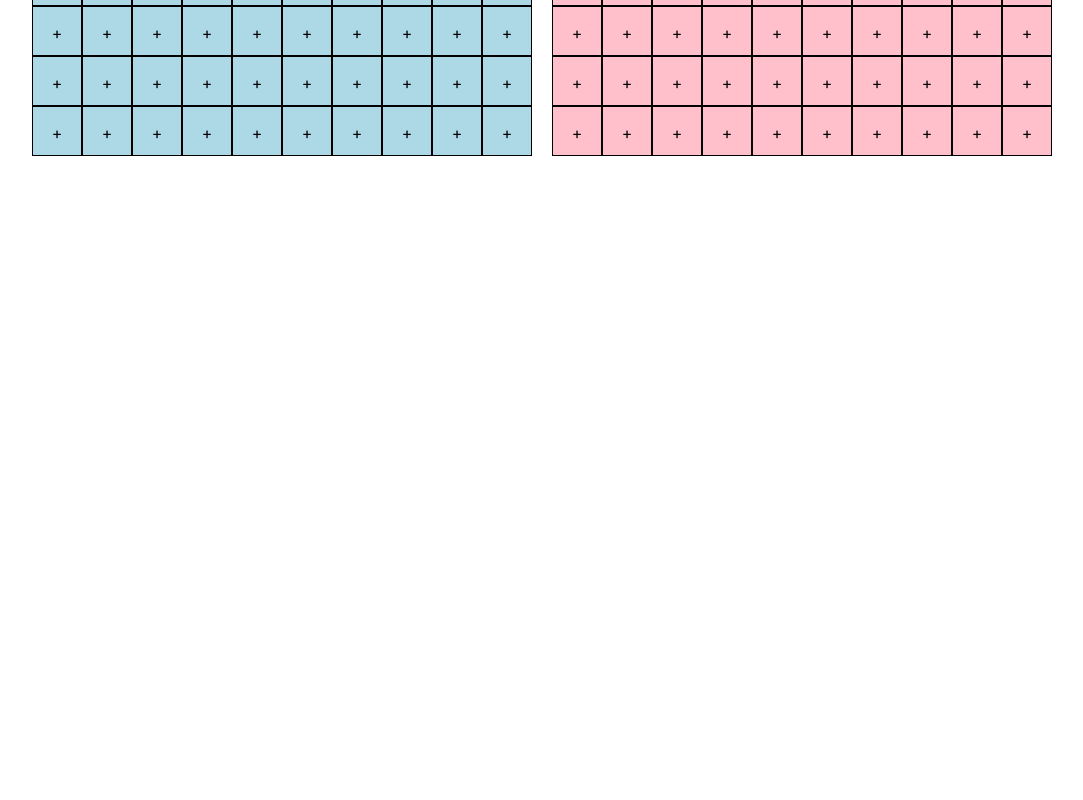
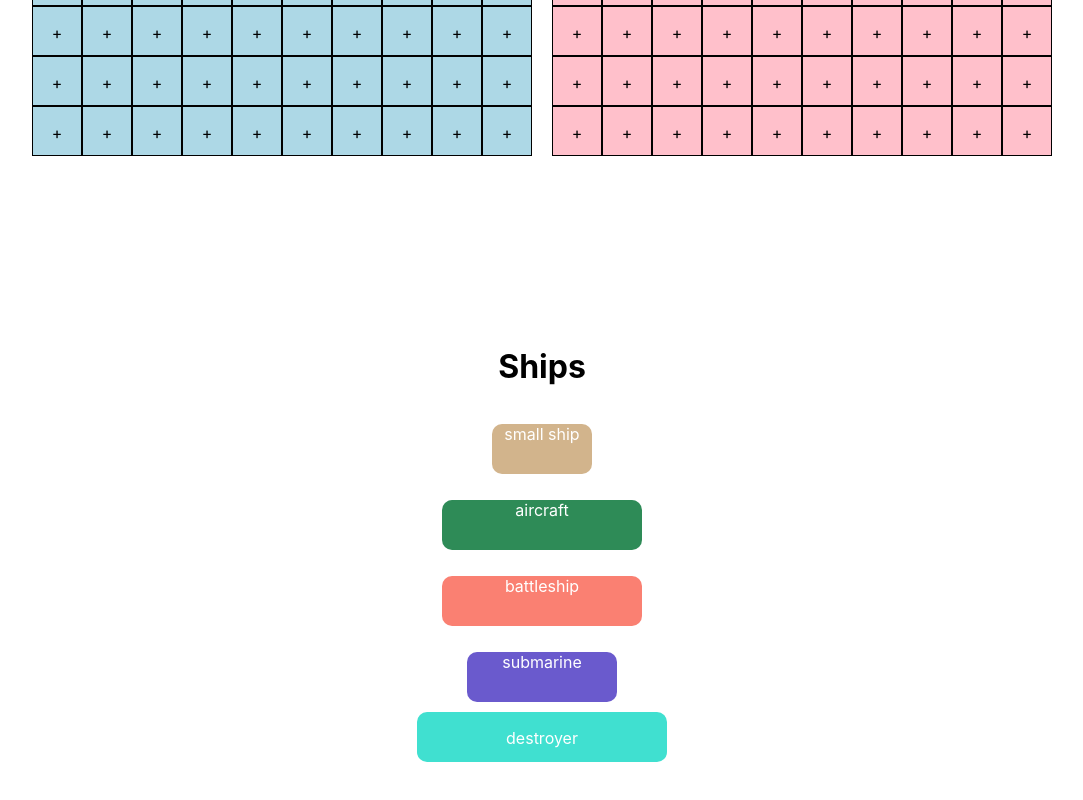
Before and after one commit to keithyyy/battleship, a Next.js app in the folder battleship-project/: page / in a window 1280 px wide. Shown: the part 516-1316 px from the top of the page, without its empty margins (98-1181 px from the left). Before the commit the page ends 800 px from the top, so only its background shows below. Built offline with nearby package versions, Linux system fonts and the light colour scheme.

Commit message:
added the ship shapes

```diff
--- /dev/null
+++ b/battleship-project/components/ships/Aircraft.js
@@ -0,0 +1,15 @@
+import React from 'react'
+import styles from '../../styles/Ship.module.css'
+
+
+const Aircraft = () => {
+    return (
+        <div className={styles.aircraftWrap}>
+            <p style={{textAlign: "center", color: "white"}}>aircraft</p>
+        </div>
+    )
+}
+
+
+
+export default Aircraft
--- /dev/null
+++ b/battleship-project/components/ships/Battleship.js
@@ -0,0 +1,12 @@
+import React from 'react'
+import styles from '../../styles/Ship.module.css'
+
+const Battleship = () => {
+    return (
+        <div className={styles.battleshipWrap}>
+           <p style={{textAlign: 'center', color: 'white'}}>battleship</p>
+        </div>
+    )
+}
+
+export default Battleship
--- /dev/null
+++ b/battleship-project/components/ships/Destroyer.js
@@ -0,0 +1,12 @@
+import React from 'react'
+import styles from '../../styles/Ship.module.css'
+
+const Destroyer = () => {
+    return (
+        <div className={styles.destroyerWrap}>
+            <p style={{textAlign: 'center', color: 'white'}}>destroyer</p>
+        </div>
+    )
+}
+
+export default Destroyer
--- /dev/null
+++ b/battleship-project/components/ships/Smallship.js
@@ -0,0 +1,12 @@
+import React from 'react'
+import styles from '../../styles/Ship.module.css'
+
+const Smallship = () => {
+    return (
+        <div className={styles.smallShipWrap}>
+            <p style={{textAlign: "center", color: "white"}}>small ship</p>
+        </div>
+    )
+}
+
+export default Smallship
--- /dev/null
+++ b/battleship-project/components/ships/Submarine.js
@@ -0,0 +1,12 @@
+import React from 'react'
+import styles from '../../styles/Ship.module.css'
+
+const Submarine = () => {
+    return (
+        <div className={styles.submarineWrap}>
+            <p style={{textAlign: "center", color: "white"}}>submarine</p>
+        </div>
+    )
+}
+
+export default Submarine
--- a/battleship-project/pages/index.js
+++ b/battleship-project/pages/index.js
@@ -1,5 +1,11 @@
 import Head from 'next/head'
 import Image from 'next/image'
+import Smallship from '../components/ships/Smallship'
+import Aircraft from '../components/ships/Aircraft'
+import Battleship from '../components/ships/Battleship'
+import Submarine from '../components/ships/Submarine'
+import Destroyer from '../components/ships/Destroyer'
+
 import styles from '../styles/Home.module.css'
 import Grid from '../components/Grid'
 import GridOpp from '../components/GridOpp'
@@ -21,6 +27,27 @@ export default function Home() {
         </div>
       </main>
 
+      <div className={styles.main}>
+        <h1>Ships</h1>
+        <div style={{marginBottom: "10px"}}>
+
+        <Smallship />
+        </div>
+        <div style={{marginBottom: "10px"}}>
+        <Aircraft />
+
+        </div>
+        <div style={{marginBottom: "10px"}}>
+
+        <Battleship />
+        </div>
+        <div style={{marginBottom: "10px"}}>
+        <Submarine/>
+
+        </div>
+        <Destroyer/>
+
+      </div>
 
 
     </div>
--- /dev/null
+++ b/battleship-project/styles/Ship.module.css
@@ -0,0 +1,34 @@
+.battleshipWrap {
+    height: 50px;
+    width: 200px;
+    background-color: salmon;
+    border-radius: 10px;
+}
+
+.aircraftWrap {
+    height: 50px;
+    width: 200px;
+    background-color: seagreen;
+    border-radius: 10px;
+}
+
+.submarineWrap {
+    height: 50px;
+    width: 150px;
+    background-color: slateblue;
+    border-radius: 10px;
+}
+
+.smallShipWrap {
+    height: 50px;
+    width: 100px;
+    background-color: tan;
+    border-radius: 10px;
+}
+
+.destroyerWrap {
+    height: 50px;
+    width: 250px;
+    background-color: turquoise;
+    border-radius: 10px;
+}
```
